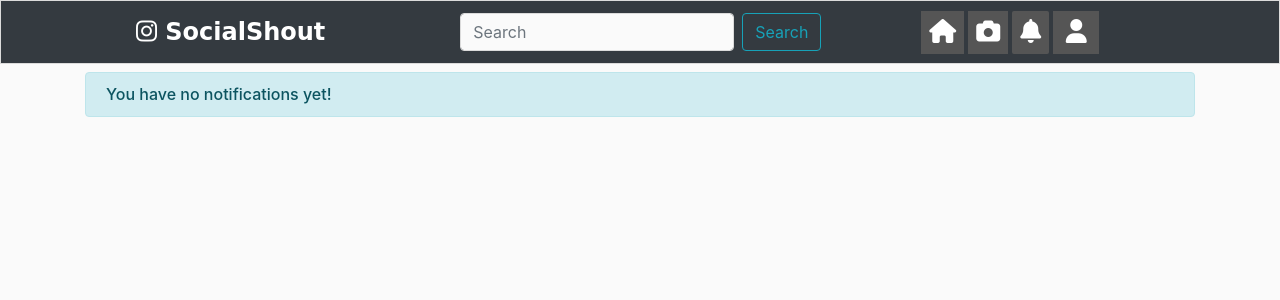
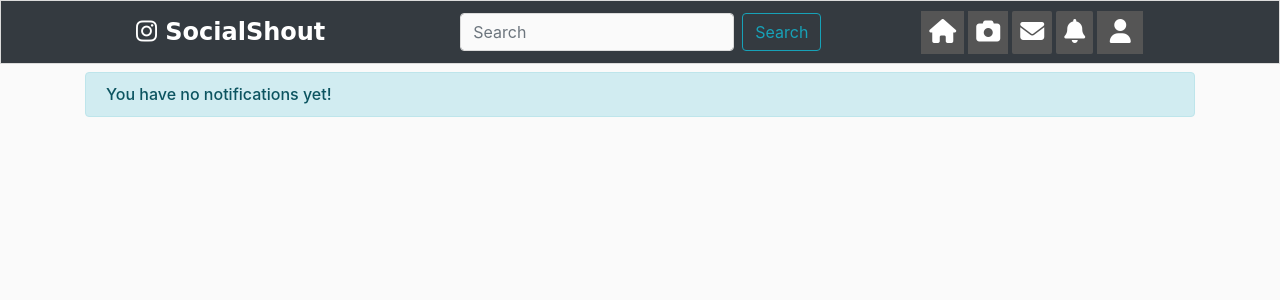
Before and after one commit to rng70/SocialShout, a Django app: page /notifications/ in a window 1280 px wide. Shown: the top 300 px of the page. Run offline with Django 3.2, Linux system fonts and the light colour scheme; data that the repository does not hold is empty; some libraries are stand-ins or nearby versions.

Commit message:
Message icon added

```diff
--- a/INSTA/Instagram/templates/chat/chat.html
+++ b/INSTA/Instagram/templates/chat/chat.html
@@ -173,7 +173,7 @@ overflow-y: auto;
                     {% csrf_token %}
                     <div class="type_msg">
                         <div class="input_msg_write">
-                            <input type="text" class="write_msg" placeholder="Type a message" name="msg" required />
+                            <input type="text" class="write_msg" placeholder="Type a message" name="msg" maxlength="3000" required />
                             <button class="msg_send_btn" type="submit"><i class="fa fa-paper-plane-o"
                                     aria-hidden="true"></i></button>
                         </div>
--- a/INSTA/Instagram/templates/timeline_base.html
+++ b/INSTA/Instagram/templates/timeline_base.html
@@ -188,14 +188,18 @@
                 </a>
             </li> -->
             <li class="nav-item mr-1">
-                <!-- <a class="nav-link" href="#">
-                        <i class="far fa-heart nav-icons"></i>
-                </a> -->
+                <a href="#" class="notification nav-link" title="Messages" data-toggle="tooltip" data-placement="bottom">
+                    <i class="fa fa-envelope nav-icons" aria-hidden="true"></i>
+                    {% block conversations %}{% endblock conversations %}
+                </a>
+            </li>
+            <li class="nav-item mr-1">
                 <a href="/notifications" class="notification nav-link" title="Notifications" data-toggle="tooltip" data-placement="bottom">
                     <i class="fas fa-bell nav-icons "></i>
                     {% block notification_count %}{% endblock notification_count %}
                 </a>
             </li>
+
             <li class="nav-item {% block user_active %}{% endblock user_active %}"  style="background-color: #555;">
 
                 {% block profile_url %}
```
